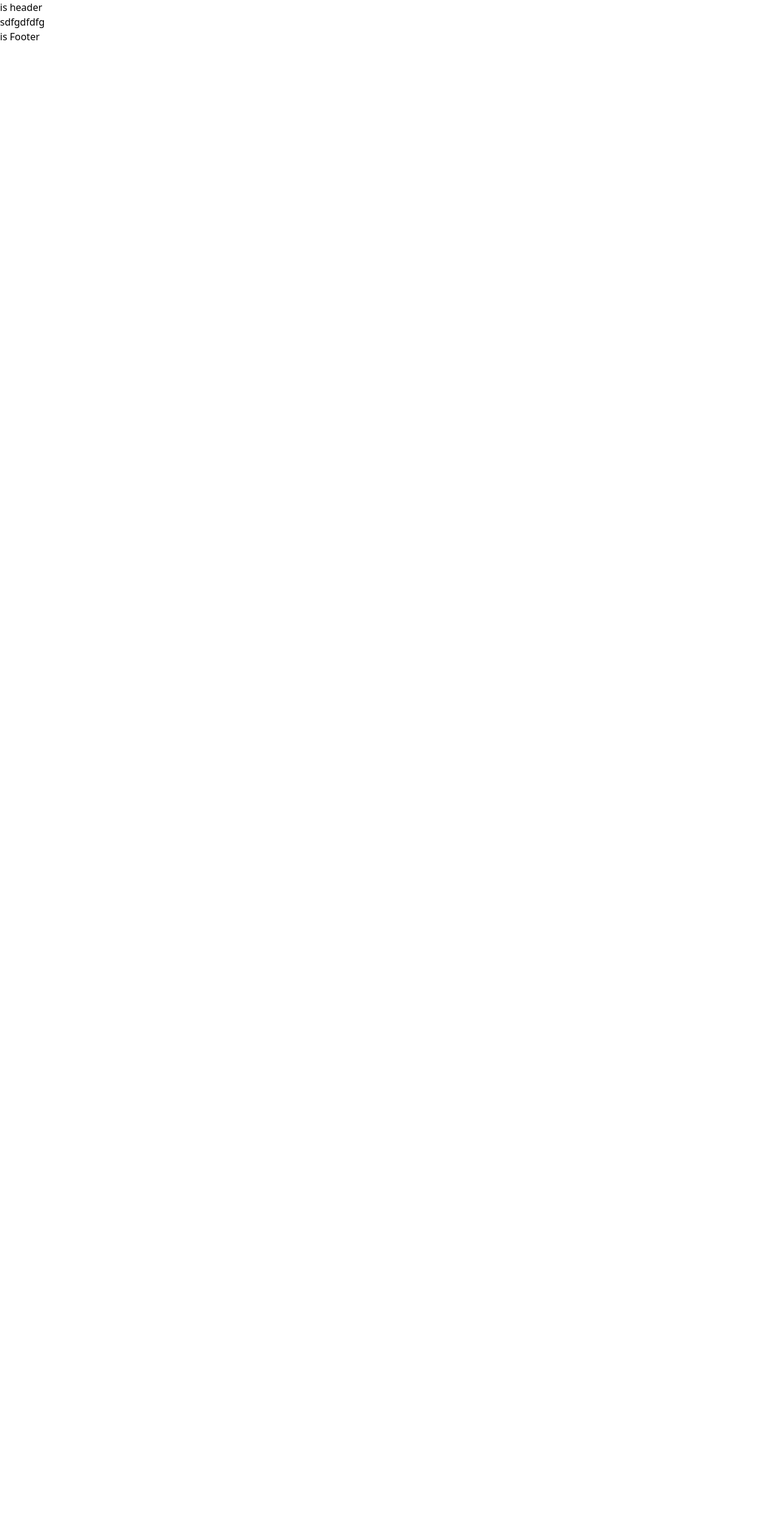
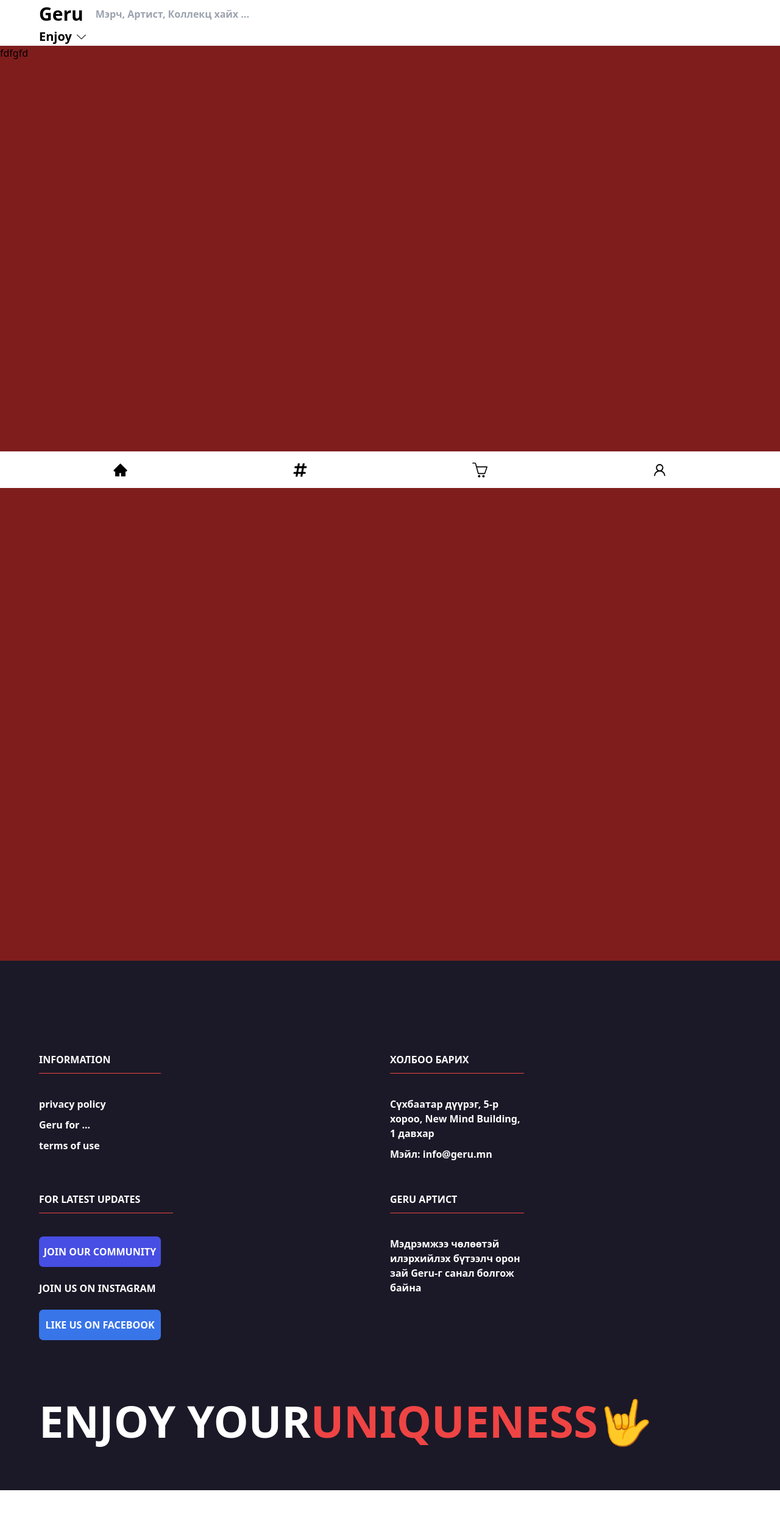
Before and after one commit to HOP2-22/team3-demo, a Next.js app in the folder frontend/: page / in a window 1280 px wide. Shown: the top 2482 px of the page at 61% size. Before the commit the page ends 800 px from the top, so only its background shows below. Built offline with nearby package versions, Linux system fonts and the light colour scheme.

Commit message:
is done full resposive

```diff
--- a/frontend/package.json
+++ b/frontend/package.json
@@ -16,7 +16,8 @@
     "axios": "^1.3.4",
     "next": "13.2.4",
     "react": "18.2.0",
-    "react-dom": "18.2.0"
+    "react-dom": "18.2.0",
+    "react-icons": "^4.8.0"
   },
   "devDependencies": {
     "autoprefixer": "^10.4.14",
--- a/frontend/src/components/Footer.jsx
+++ b/frontend/src/components/Footer.jsx
@@ -1,3 +1,65 @@
+import Container from "@mui/material/Container";
+
 export default function Footer() {
-  return <div>is Footer</div>;
+  return (
+    <div className="bg-[#1b1927] mb-[60px] pb-[100px] md:pb-[60px] ">
+      <Container>
+        <div className="flex flex-col ">
+          <div className="w-full grid grid-cols-12 h-[500px] pt-[50px] md:pt-[150px] gap-y-[50px]">
+            <div className="col-span-12 sm:col-span-6 xl:col-span-3 w-[200px] flex flex-col gap-[8px]">
+              <div className="mb-[30px] flex flex-col gap-[10px]">
+                <div className="text-white font-bold">INFORMATION</div>
+                <div className="h-[1px] rounded-[2px] bg-red-500"></div>
+              </div>
+              <div className="text-white text-[16px] font-bold flex flex-col items-start gap-[10px]">
+                <p>privacy policy</p>
+                <p>Geru for ...</p>
+                <p>terms of use</p>
+              </div>
+            </div>
+            <div className="col-span-12 sm:col-span-6 xl:col-span-3 w-[220px] flex flex-col gap-[8px]">
+              <div className="mb-[30px] flex flex-col gap-[10px]">
+                <div className="text-white font-bold">ХОЛБОО БАРИХ</div>
+                <div className="h-[1px] rounded-[2px] bg-red-500"></div>
+              </div>
+              <div className="text-white text-[16px] font-bold flex flex-col items-start gap-[10px]">
+                <p>Сүхбаатар дүүрэг, 5-р хороо, New Mind Building, 1 давхар</p>
+                <p>Мэйл: info@geru.mn</p>
+              </div>
+            </div>
+            <div className="col-span-12 sm:col-span-6 xl:col-span-3 w-[220px] flex flex-col gap-[8px]">
+              <div className="mb-[30px] flex flex-col gap-[10px]">
+                <div className="text-white font-bold">FOR LATEST UPDATES</div>
+                <div className="h-[1px] rounded-[2px] bg-red-500"></div>
+              </div>
+              <div className="text-white text-[16px] font-bold flex flex-col items-start gap-[10px] ">
+                <button className="bg-[#464ee3] rounded-[7px] w-[200px] h-[50px]">
+                  JOIN OUR COMMUNITY
+                </button>
+                <button className="h-[50px]">JOIN US ON INSTAGRAM</button>
+                <button className="bg-[#3875e9] rounded-[7px] w-[200px] h-[50px]">
+                  LIKE US ON FACEBOOK
+                </button>
+              </div>
+            </div>
+            <div className="col-span-12 sm:col-span-6 xl:col-span-3 w-[220px] flex flex-col gap-[8px]">
+              <div className="mb-[30px] flex flex-col gap-[10px]">
+                <div className="text-white font-bold">GERU АРТИСТ</div>
+                <div className="h-[1px] rounded-[2px] bg-red-500"></div>
+              </div>
+              <p className="text-white font-bold">
+                Мэдрэмжээ чөлөөтэй илэрхийлэх бүтээлч орон зай Geru-г санал
+                болгож байна
+              </p>
+            </div>
+          </div>
+          <div className="text-white text-[30px] font-bold mt-[500px] sm:mt-[50px] md:mt-[250px] md:text-[52px] lg:mt-[200px] xl:mt-[30px] lg:text-[72px]">
+            ENJOY YOUR
+            <span className="text-red-500">UNIQUENESS</span>
+            🤟
+          </div>
+        </div>
+      </Container>
+    </div>
+  );
 }
--- /dev/null
+++ b/frontend/src/components/HeaderHidden.jsx
@@ -0,0 +1,23 @@
+import { AiFillHome, AiOutlineUser } from "react-icons/ai";
+import Container from "@mui/material/Container";
+import { FaHashtag } from "react-icons/fa";
+import { SlBasket } from "react-icons/sl";
+
+export default function HeaderHidden() {
+  return (
+    <div className="fixed flex  w-full h-[60px] bottom-0 bg-white justify-between px-[0px] md:px-[30px] lg:px-[50px] xl:hidden">
+      <div className="text-[20px] w-[25%] md:text-[25px] flex items-center justify-center">
+        <AiFillHome />
+      </div>
+      <div className="text-[20px] w-[25%] md:text-[25px] flex items-center justify-center">
+        <FaHashtag />
+      </div>
+      <div className="text-[20px] w-[25%] md:text-[25px] flex items-center justify-center">
+        <SlBasket />
+      </div>
+      <div className="text-[20px] w-[25%] md:text-[25px] flex items-center justify-center">
+        <AiOutlineUser />
+      </div>
+    </div>
+  );
+}
--- /dev/null
+++ b/frontend/src/components/Search.jsx
@@ -0,0 +1,27 @@
+import { AiOutlineSearch } from "react-icons/ai";
+import { Container, Box } from "@mui/material";
+export default function Search({ boolean }) {
+  return (
+    <Box
+      className={`bg-gray-100 w-full h-[280px] absolute mt-[75px] flex items-center  ${
+        boolean ? "flex" : "hidden"
+      } `}
+      sx={{
+        display: {
+          xs: "hidden",
+          md: "flex",
+        },
+      }}>
+      <Container>
+        <div className="text-[76px]">LOOKING FOR SOMETHING ?</div>
+        <span className="flex items-center h-[40px] gap-3 text-[22px]">
+          <AiOutlineSearch />
+          <input
+            placeholder="SEARCH BY PRODUCT, ARTWORK, ARTIST, COMMUNITY OR TOPIC"
+            className="w-full outline-none bg-transparent"
+          />
+        </span>
+      </Container>
+    </Box>
+  );
+}
--- a/frontend/src/components/header.jsx
+++ b/frontend/src/components/header.jsx
@@ -1,11 +1,75 @@
-import { useContext } from "react";
+import { useContext, useEffect, useState } from "react";
 import { Context } from "../context/context";
+import { AiOutlineSearch, AiOutlineUser } from "react-icons/ai";
+import { SlBasket, SlArrowDown } from "react-icons/sl";
+import Container from "@mui/material/Container";
+import Search from "../components/Search";
+
 export default function Header() {
   const { info } = useContext(Context);
+  const [searchClick, setSearchClick] = useState(false);
+  const [burger, setBurger] = useState(false);
+
+  useEffect(() => {
+    const resizeFunc = () => {
+      if (window.innerWidth < 1536) {
+        setSearchClick(false);
+      }
+    };
+    resizeFunc();
+    window.addEventListener("resize", resizeFunc);
+    return () => window.removeEventListener("resize", resizeFunc);
+  }, []);
+
   return (
-    <div>
-      is header
-      <p>{info}</p>
+    <div className="flex flex-col">
+      <Container className="flex justify-between h-[75px] items-center">
+        <div className="flex items-center gap-5 md:gap-5 w-[100%]">
+          <div className="text-[30px] font-bold">Geru</div>
+          <input
+            className="outline-none h-[40px] w-[60%] md:w-[100%] x:hidden font-bold"
+            placeholder="Мэрч, Артист, Коллекц хайх ..."
+          />
+        </div>
+        <div className="flex items-center gap-5">
+          <div className="">
+            <span
+              className="text-[20px] flex items-center gap-2 font-bold"
+              onClick={() => {
+                setBurger(!burger);
+              }}>
+              Enjoy <SlArrowDown className="text-[15px]" />
+            </span>
+            <div
+              className={`${
+                burger ? " flex" : "hidden"
+              } absolute bg-white w-[150px] h-[200px] absolute xl:mt-[-45px] xl:ml-[100px] -mt-[35px] -ml-[160px] xl:-mt-[35px] flex-col px-[20px] justify-evenly shadow-xl rounded-[9px]`}>
+              <div className="bg-gray-300 rounded-[5px] w-[110%] h-[35px] flex items-center">
+                COLLECTION
+              </div>
+              <div className="font-bold">DESIGN BYME</div>
+              <div className="font-bold">MERCH</div>
+              <div className="font-bold">DROP</div>
+              <div className="font-bold">ARTWORK</div>
+              <div className="font-bold">ARTIST</div>
+            </div>
+          </div>
+          <div className="hidden xl:flex items-center gap-5">
+            <div className="bg-gray-500 w-[1px] h-[35px] "></div>
+            <div className="flex gap-3 text-[20px] font-bold">
+              <AiOutlineSearch
+                onClick={() => {
+                  console.log(searchClick);
+                  setSearchClick(!searchClick);
+                }}
+              />
+              <SlBasket />
+              <AiOutlineUser />
+            </div>
+          </div>
+        </div>
+      </Container>
+      {searchClick ? <Search boolean={searchClick} /> : <></>}
     </div>
   );
 }
--- a/frontend/src/layout/layout.jsx
+++ b/frontend/src/layout/layout.jsx
@@ -1,12 +1,16 @@
 import React, { Children } from "react";
 import Header from "../components/header";
 import Footer from "../components/Footer";
+import HeaderHidden from "../components/HeaderHidden";
 
 function Layout({ children }) {
   return (
     <div className="">
       <Header />
       {children}
+      <div className="w-full h-[1500px] bg-red-900">fdfgfd</div>
+
+      <HeaderHidden />
       <Footer />
     </div>
   );
--- a/frontend/src/pages/index.js
+++ b/frontend/src/pages/index.js
@@ -9,7 +9,6 @@ export default function Home() {
         <meta name="viewport" content="width=device-width, initial-scale=1" />
         <link rel="icon" href="/favicon.ico" />
       </Head>
-      <div className="text-9xl"></div>
     </>
   );
 }
--- a/frontend/tailwind.config.js
+++ b/frontend/tailwind.config.js
@@ -9,7 +9,13 @@ module.exports = {
     "./src/**/*.{js,ts,jsx,tsx}",
   ],
   theme: {
-    extend: {},
+    screens: {
+      sm: "600px",
+      md: "900px",
+      lg: "1200px",
+      xl: "1536px",
+      "2xl": "1536px",
+    },
   },
   plugins: [],
 };
```
Also changed, not shown: 1 other file (tests, documents, lock files or other folders).
